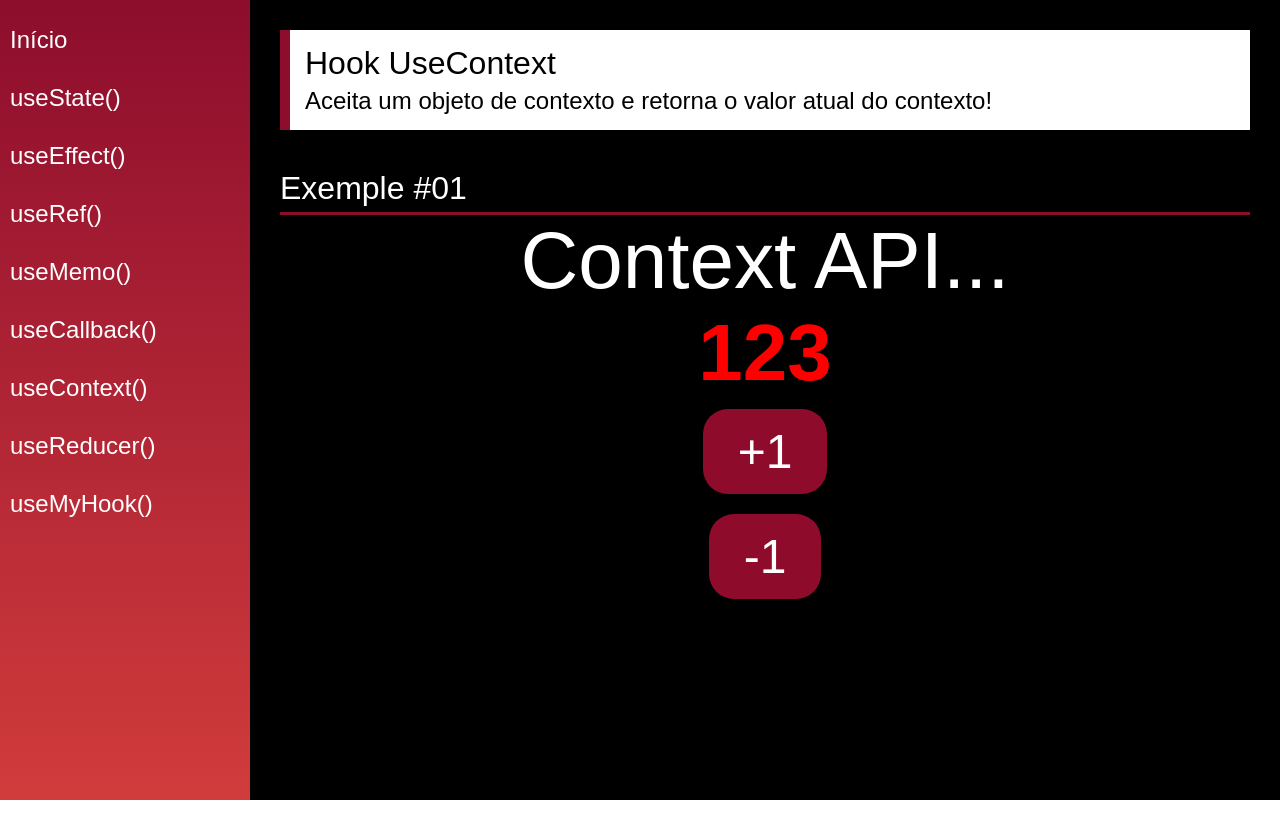
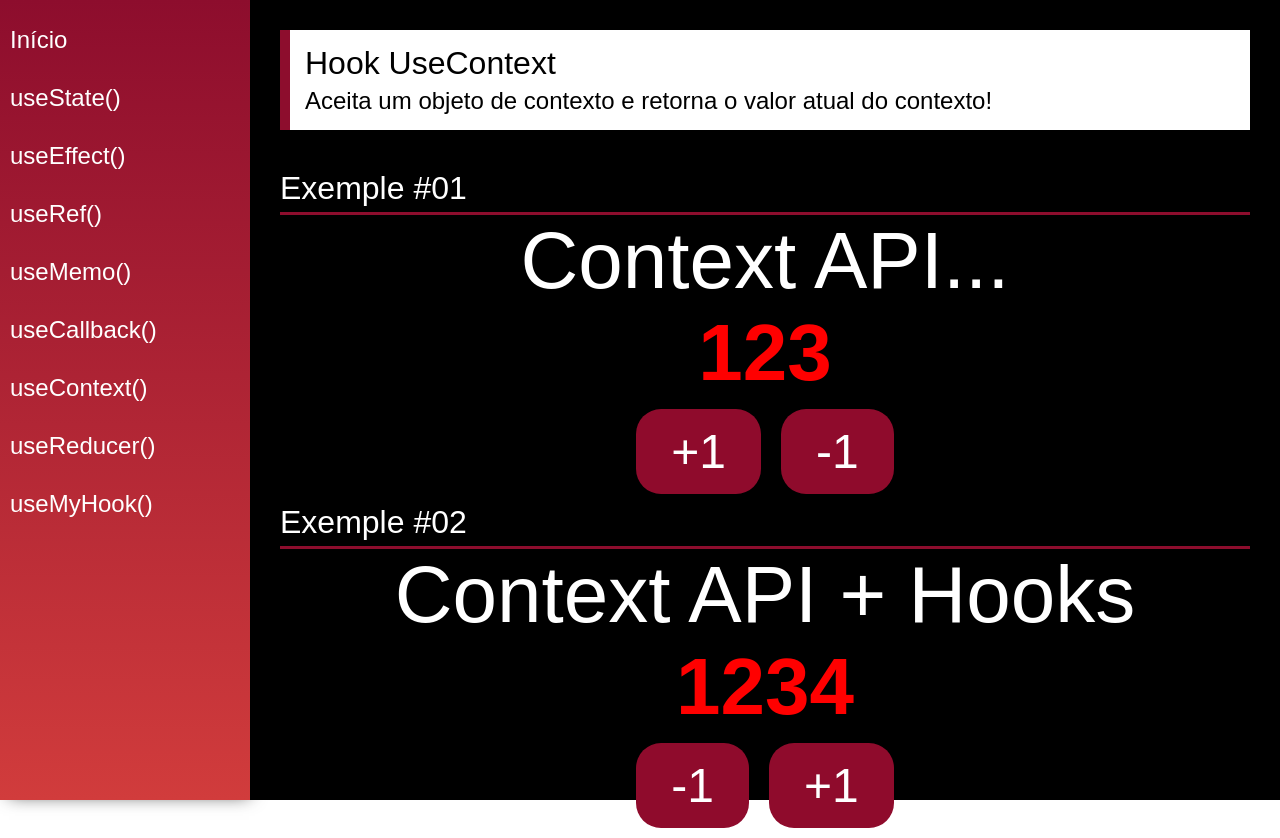
Before and after one commit to gabrielDpadua21/hooks, a React (Create React App) app: page /useContext in a window 1280 px wide. Before the commit the page ends 800 px from the top, so only its background shows below. Built offline with nearby package versions, Linux system fonts and the light colour scheme.

Commit message:
useContext exemple #02

```diff
--- /dev/null
+++ b/src/data/Store.jsx
@@ -0,0 +1,31 @@
+import React, { useState } from 'react';
+
+const initialState = {
+    number: 1234,
+    text: 'Context API + Hooks'
+}
+
+export const AppContext = React.createContext(initialState)
+
+const Store = props => {
+    const [state, setState] = useState(initialState);
+
+    const updateState = (key, value) => {
+        setState({...state, [key]: value});
+    }
+
+    return (
+        <AppContext.Provider value={{
+            number: state.number,
+            text: state.text,
+            setNumber: n => updateState('number', n),
+            setText: t => updateState('text', t)
+        }}>
+           <div>
+             {props.children}
+           </div>
+        </AppContext.Provider>
+    )
+}
+
+export default Store;
--- a/src/views/App.jsx
+++ b/src/views/App.jsx
@@ -6,13 +6,15 @@
 import Content from '../components/layout/Content'
 
 import DataContext, { data } from '../data/DataContext';
+import Store from '../data/Store';
 
 const App = props => {
 
     const [state, setState] = useState(data);
 
     return (
-        <DataContext.Provider value={{state, setState}}>
+        <Store>
+           <DataContext.Provider value={{state, setState}}>
             <div className="App">
                 <Router>
                     <Menu />
@@ -20,6 +22,7 @@
                 </Router>
             </div>
         </DataContext.Provider>
+        </Store>
     )
 }
 
--- a/src/views/examples/UseContext.jsx
+++ b/src/views/examples/UseContext.jsx
@@ -1,16 +1,25 @@
-import React, { useContext } from 'react'
+import React, { useContext, useEffect } from 'react'
 import PageTitle from '../../components/layout/PageTitle'
 import SectionTitle from '../../components/layout/SectionTitle';
 
 import DataContext from '../../data/DataContext';
+import { AppContext } from '../../data/Store';
 
 const UseContext = (props) => {
 
     const context = useContext(DataContext);
 
-    const setNumber = (number) => {
+    const addNumber = (number) => {
         context.setState({...context.state, number: context.state.number + number})
     }
+
+    const {number, text, setNumber, setText} = useContext(AppContext);
+
+    useEffect(() => {
+        if(number > 1240) {
+            setText('Big number...')
+        }
+    }, [number])
 
     return (
         <div className="UseContext">
@@ -23,8 +32,24 @@
             <div className="center">
                 <span className="text">{context.state.text}</span>
                 <span className="text red">{context.state.number}</span>
-                <button className="btn" onClick={() => setNumber(+1)}>+1</button>
-                <button className="btn" onClick={() => setNumber(+1)}>-1</button>
+                <div>
+                    <button className="btn" onClick={() => addNumber(+1)}>+1</button>
+                    <button className="btn" onClick={() => addNumber(+1)}>-1</button>
+                </div>
+            </div>
+
+            <SectionTitle title="Exemple #02" />
+            <div className="center">
+                <span className="text">{text}</span>
+                <span className="text red">{number}</span>
+                <div>
+                    <button className="btn" onClick={() => setNumber(number -1)}>
+                        -1
+                    </button>
+                    <button className="btn" onClick={() => setNumber(number +1)}>
+                        +1
+                    </button>
+                </div>
             </div>
         </div>
     )
```
